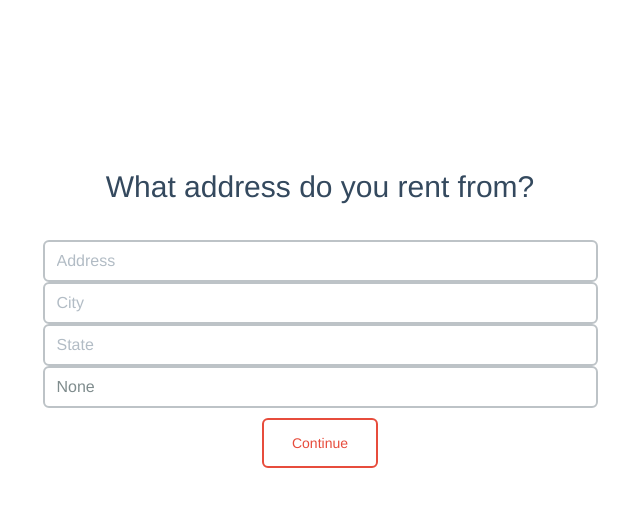
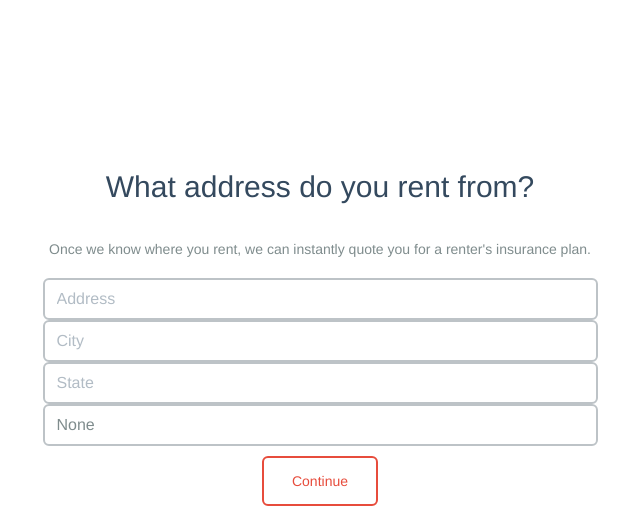
Before and after one commit to dlluncor/data-mining, a Flask app: page /quote in a window 1280 px wide. Shown: the part 81-599 px from the top of the page, without its empty margins (320-960 px from the left). Run offline with Flask 2, Linux system fonts and the light colour scheme; parts of the project's set-up code (start-up, migrations or seed data) failed here and were passed over; some libraries are stand-ins or nearby versions.

Commit message:
Nicer message

```diff
--- a/renters/service/templates/quote.html
+++ b/renters/service/templates/quote.html
@@ -6,6 +6,9 @@
         <div>
             <div class="container">
                 <h3>What address do you rent from?</h3>
+                <div style="padding-bottom:20px;">
+                Once we know where you rent, we can instantly quote you for a renter's insurance plan.
+                </div>
                 <div class="row">
                     <div class="col-sm-6 col-sm-offset-3">
                         <form>
@@ -33,9 +36,10 @@
         <div>
             <a class="control-btn fui-arrow-up" href="#address" onclick="showNext('#address');"> </a>
             <div class="container">
-                <h3 style="text-align:center;">Take a look to our Coverage</h3>
+                <h3 style="text-align:center;">Take a look to our Farmer's Coverage</h3>
                 <p class="lead" style="text-align:center;">
-                    Simply select the quote best for you
+                    Simply choose your favorite. We've hand-picked
+                    what we recommend for our friends and family.
                 </p>
                 <div class="row plans">
                     <div class="col-sm-4" id="cheap-plan-container">
@@ -55,6 +59,10 @@
             <a class="control-btn fui-arrow-up" href="#price-comparison" onclick="showNext('#price-comparison');"> </a>
             <div class="container">
                 <h3>How can we contact you?</h3>
+                <p class="lead" style="text-align:center;">
+                    We will follow up by email so we can get more context and
+                    best meet your rental needs. Thanks!
+                </p>
                 <div class="row">
                     <div class="col-sm-6 col-sm-offset-3">
                         <form>
```
